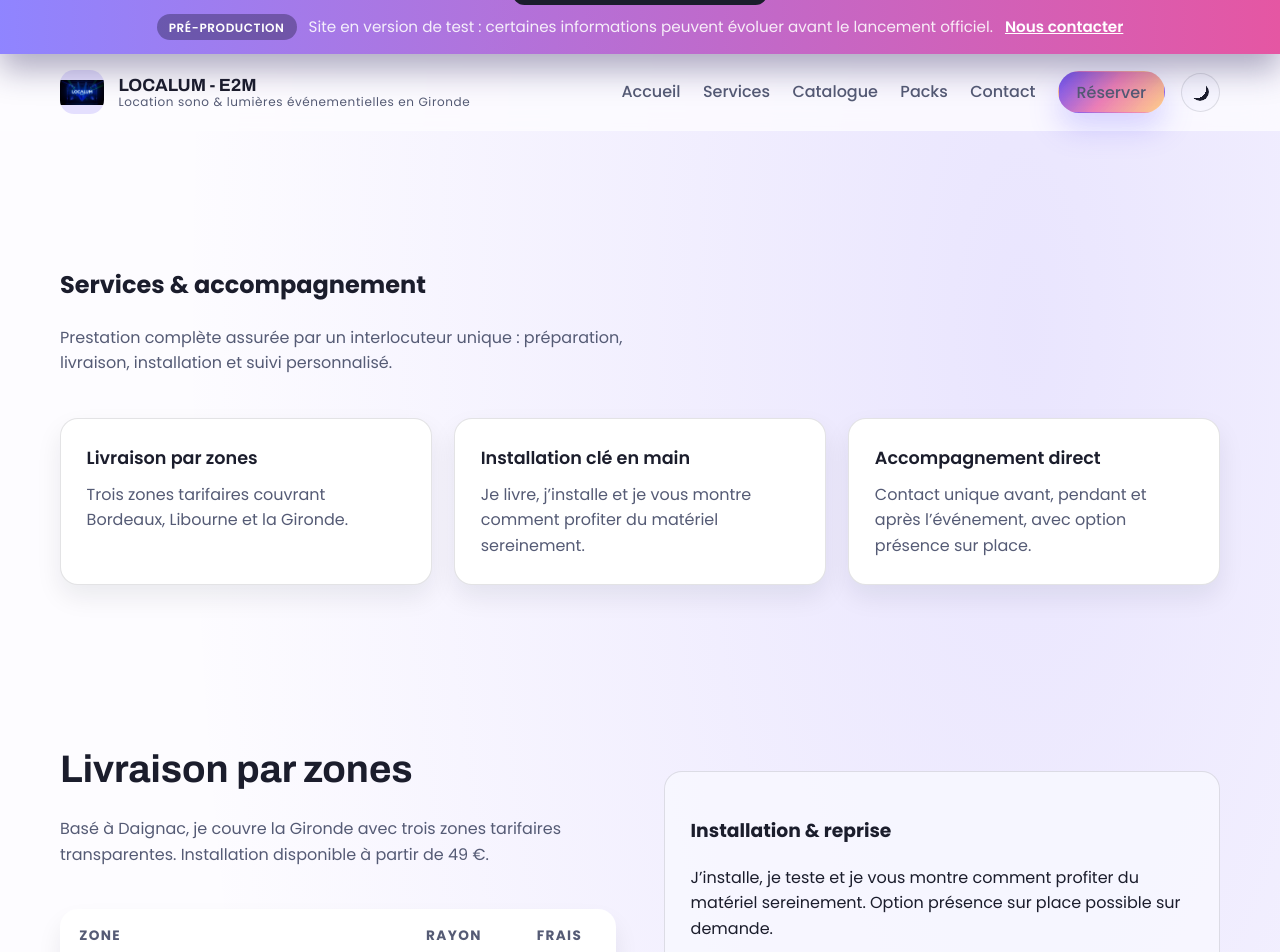
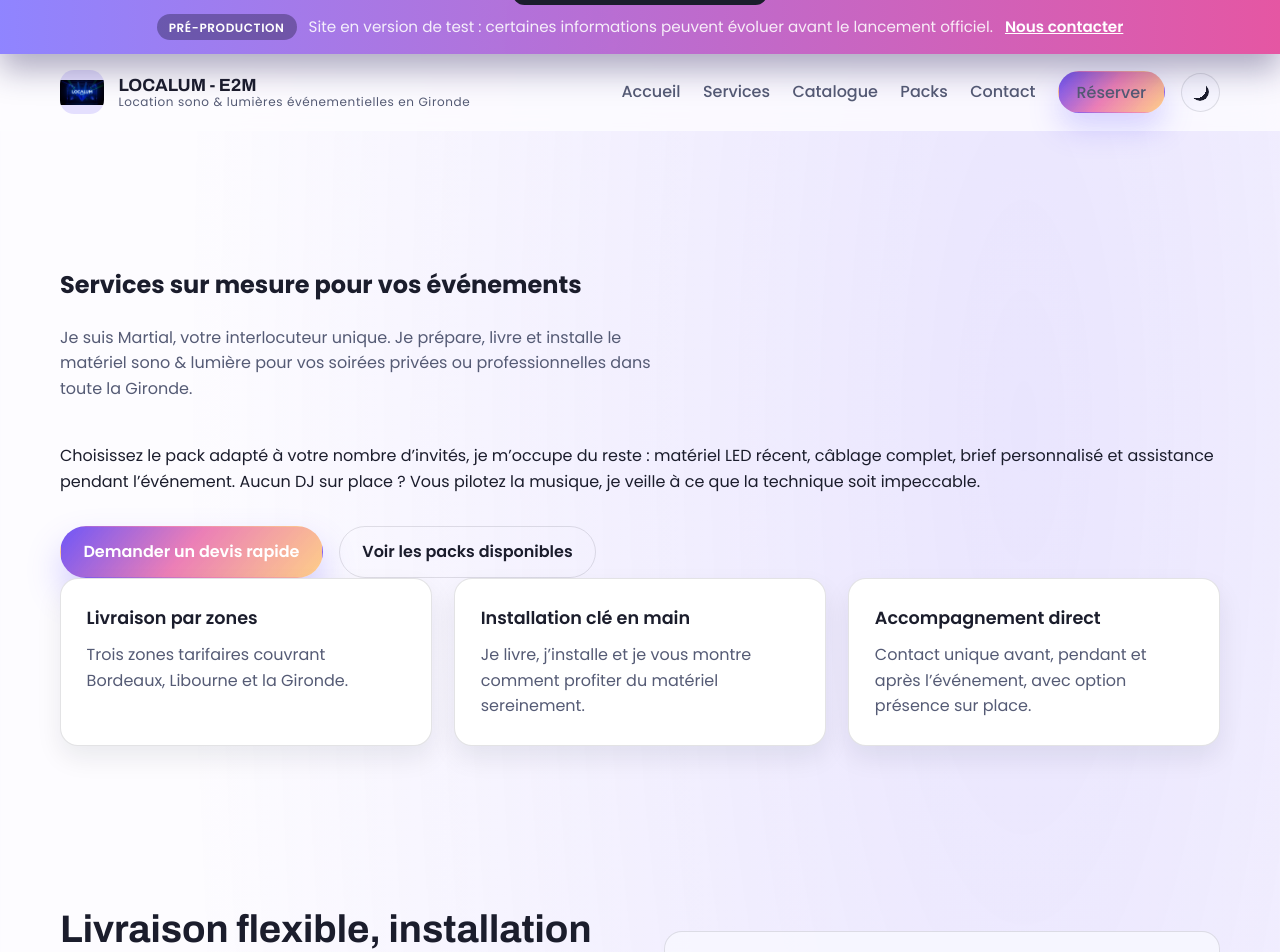
Before and after one commit to Marssouss/Marssouss.github.io, a Jekyll site: the page built from services.md, in a window 1280 px wide and 1400 px high. Shown: the top 952 px of the window. Built offline with Jekyll 4.4.1, drawn with Linux system fonts in a browser that asks for light colours; some of the changed text lies outside the part shown.

Commit message:
Services

```diff
--- a/services.md
+++ b/services.md
@@ -1,14 +1,19 @@
 ---
 layout: default
 title: Services
-description: Livraison par zones, installation et reprise, assistance personnalisée. Location à la journée ou au week-end.
+description: Location sono & lumières avec livraison, installation sur demande et assistance personnalisée en Gironde.
 ---
 
 <section class="section">
   <div class="container">
     <div class="section-header">
-      <h1>Services & accompagnement</h1>
-      <p class="muted">Prestation complète assurée par un interlocuteur unique : préparation, livraison, installation et suivi personnalisé.</p>
+      <h1>Services sur mesure pour vos événements</h1>
+      <p class="muted">Je suis Martial, votre interlocuteur unique. Je prépare, livre et installe le matériel sono & lumière pour vos soirées privées ou professionnelles dans toute la Gironde.</p>
+    </div>
+    <p>Choisissez le pack adapté à votre nombre d’invités, je m’occupe du reste : matériel LED récent, câblage complet, brief personnalisé et assistance pendant l’événement. Aucun DJ sur place ? Vous pilotez la musique, je veille à ce que la technique soit impeccable.</p>
+    <div class="section-actions">
+      <a class="button button--primary" href="{{ site.forms.booking_google_form_url }}" target="_blank" rel="noopener">Demander un devis rapide</a>
+      <a class="button button--ghost" href="/packs/">Voir les packs disponibles</a>
     </div>
     <div class="feature-grid">
       {% for highlight in site.services_page.highlights %}
@@ -25,9 +30,14 @@ description: Livraison par zones, installation et reprise, assistance personnali
   <div class="container split-grid">
     <div>
       <div class="section-header">
-        <h2>Livraison par zones</h2>
-        <p class="muted">Basé à {{ site.delivery.base_city }}, je couvre la Gironde avec trois zones tarifaires transparentes. Installation disponible à partir de {{ site.delivery.install_price_from_eur }} €.</p>
+        <h2>Livraison flexible, installation sur demande</h2>
+        <p class="muted">Basé à {{ site.delivery.base_city }}, je propose le retrait gratuit sur rendez-vous, la livraison par zones et l’installation complète à partir de {{ site.delivery.install_price_from_eur }} €.</p>
       </div>
+      <ul>
+        <li><strong>Retrait</strong> possible la veille de votre événement et retour le lundi matin pour les locations week-end.</li>
+        <li><strong>Livraison</strong> assurée par mes soins : matériel testé, câblé et prêt à brancher.</li>
+        <li><strong>Installation</strong> et mise en scène lumière sur demande, avec briefing pour une prise en main sereine.</li>
+      </ul>
       <table>
         <thead>
           <tr>
@@ -41,7 +51,7 @@ description: Livraison par zones, installation et reprise, assistance personnali
           <tr>
             <td>{{ tier.label }}</td>
             <td>{{ tier.radius_km }} km</td>
-            <td>{{ tier.price_eur }} €</td>
+            <td>{{ tier.price_eur }} €</td>
           </tr>
           {% endfor %}
         </tbody>
@@ -55,16 +65,16 @@ description: Livraison par zones, installation et reprise, assistance personnali
              data-city="{{ site.delivery.base_city }}">
           <noscript>Activez JavaScript pour afficher la carte des zones de livraison.</noscript>
         </div>
-        <p class="muted map-caption">Pour toute demande hors zone, merci de me contacter directement.</p>
+        <p class="muted map-caption">Besoin d’une livraison hors zone ? Contactez-moi pour un devis personnalisé.</p>
       </div>
     </div>
     <div class="note">
       <h3>Installation & reprise</h3>
-      <p>J’installe, je teste et je vous montre comment profiter du matériel sereinement. Option présence sur place possible sur demande.</p>
+      <p>Je me déplace personnellement pour installer, tester et scénariser les jeux de lumière. Je reste joignable pendant toute la durée de votre événement.</p>
       <ul>
-        <li>Calage sonore et lumière adapté à votre lieu.</li>
-        <li>Je reste joignable directement en cas de question pendant la soirée.</li>
-        <li>Reprise du matériel à l’horaire qui vous arrange.</li>
+        <li>Réglages adaptés à votre salle ou à votre domicile.</li>
+        <li>Conseils d’utilisation selon votre playlist et l’ambiance souhaitée.</li>
+        <li>Démontage et reprise à l’horaire qui vous convient.</li>
       </ul>
       <a class="button button--ghost" href="{{ site.forms.booking_google_form_url }}" target="_blank" rel="noopener">Planifier une installation</a>
     </div>
@@ -74,8 +84,35 @@ description: Livraison par zones, installation et reprise, assistance personnali
 <section class="section">
   <div class="container">
     <div class="section-header">
+      <h2>Déroulé d’une location</h2>
+      <p class="muted">Chaque prestation est pensée pour être simple, lisible et sécurisée du premier contact au retour du matériel.</p>
+    </div>
+    <div class="feature-grid">
+      <article class="feature-card">
+        <h3>1. Brief & sélection</h3>
+        <p class="muted">Nous échangeons sur votre lieu, le nombre d’invités et l’ambiance souhaitée pour choisir le pack idéal ou construire un panachage.</p>
+      </article>
+      <article class="feature-card">
+        <h3>2. Préparation personnalisée</h3>
+        <p class="muted">Je prépare le matériel, fais les tests, organise le câblage et ajoute les accessoires nécessaires (pieds, crochets, rallonges).</p>
+      </article>
+      <article class="feature-card">
+        <h3>3. Livraison & mise en place</h3>
+        <p class="muted">Retrait à Daignac ou livraison dans votre zone. Installation complète possible, avec démonstration pour une prise en main sereine.</p>
+      </article>
+      <article class="feature-card">
+        <h3>4. Assistance & reprise</h3>
+        <p class="muted">Je reste disponible par téléphone le jour J. Nous fixons ensemble l’horaire de reprise ou de retour du matériel.</p>
+      </article>
+    </div>
+  </div>
+</section>
+
+<section class="section">
+  <div class="container">
+    <div class="section-header">
       <h2>Options complémentaires</h2>
-      <p class="muted">Composez un pack sur mesure avec mes services additionnels.</p>
+      <p class="muted">Composez un pack 100&nbsp;% sur mesure avec ces services additionnels.</p>
     </div>
     <div class="feature-grid">
       {% for extra in site.services_page.extras %}
@@ -86,7 +123,8 @@ description: Livraison par zones, installation et reprise, assistance personnali
       {% endfor %}
     </div>
     <div class="section-actions">
-      <a class="button button--primary" href="{{ site.forms.booking_google_form_url }}" target="_blank" rel="noopener">Demander un devis rapide</a>
+      <a class="button button--primary" href="{{ site.forms.booking_google_form_url }}" target="_blank" rel="noopener">Parler de votre projet</a>
+      <a class="button button--ghost" href="/catalogue/">Explorer le catalogue complet</a>
     </div>
   </div>
 </section>
```
